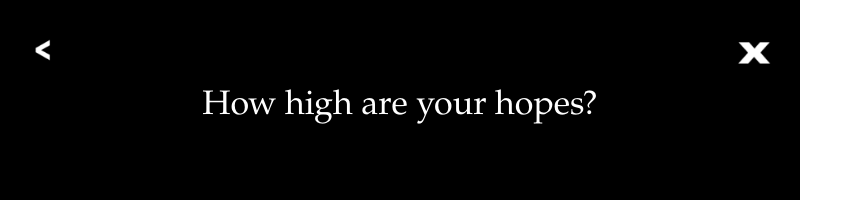
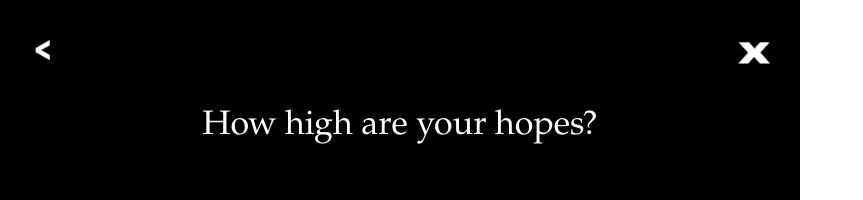
Before and after one commit to scottdickerson/interimaginary-ticket-kiosk, a React (Create React App) app: page /main in a window 1280 px wide. Shown: the top 200 px of the page, without its empty margins (0-863 px from the left). Built offline with nearby package versions, Linux system fonts and the light colour scheme.

Commit message:
fix(question): one liners should be further down

```diff
--- a/src/components/Question/Question.jsx
+++ b/src/components/Question/Question.jsx
@@ -30,7 +30,7 @@ const Question = ({
   }, [question]);
   return (
     <section className={classnames(styles.question, className)}>
-      <h2>
+      <h2 className={classnames({ [styles.single]: !questionLineTwo })}>
         {question}
         {questionLineTwo ? (
           <>
--- a/src/components/Question/Question.module.css
+++ b/src/components/Question/Question.module.css
@@ -9,6 +9,10 @@
   margin: 0rem;
   font-size: 34px;
   line-height: 47px;
+}
+
+.question h2.single {
+  padding-top: 20px;
 }
 .choices {
   display: flex;
```
